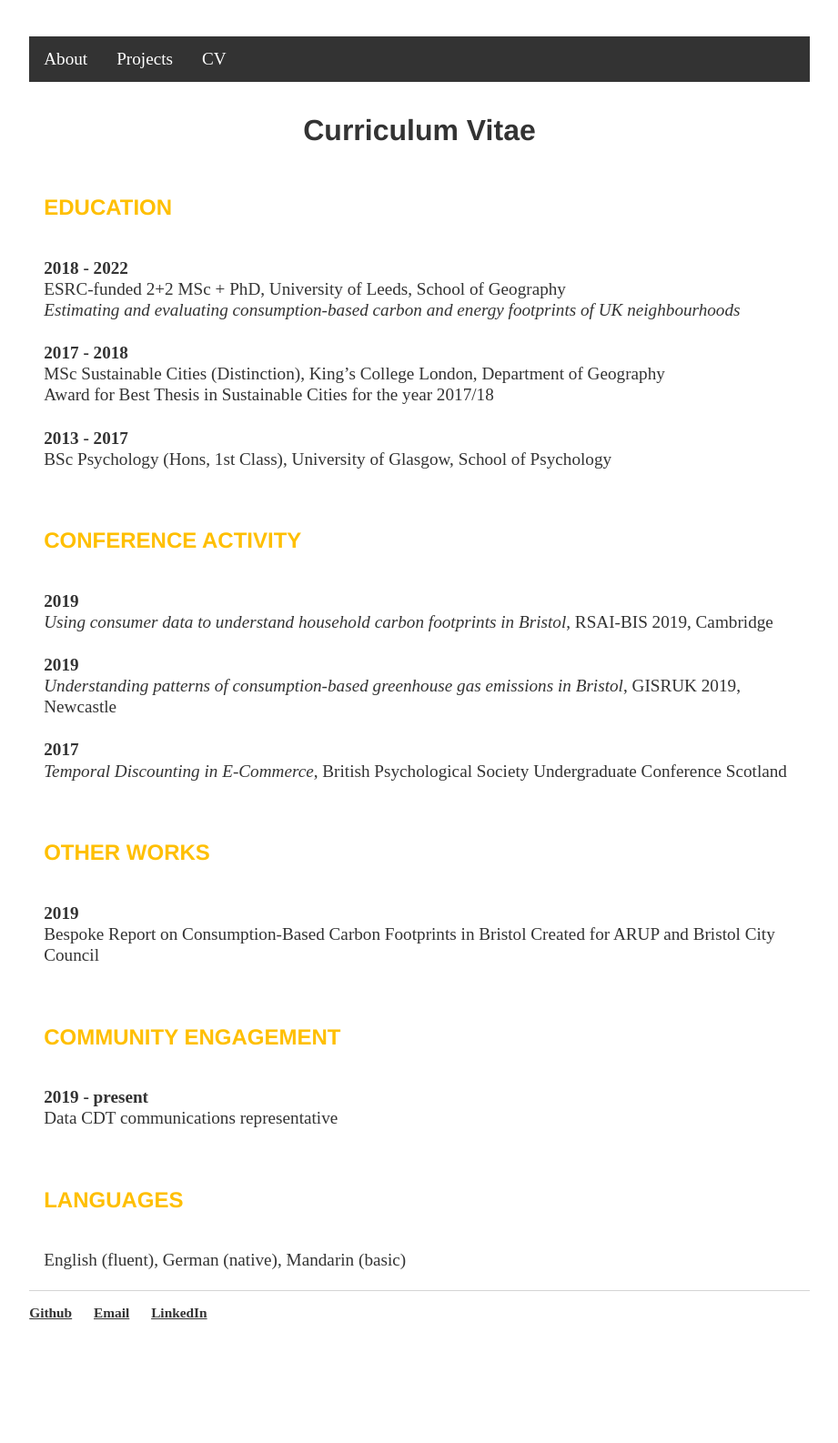
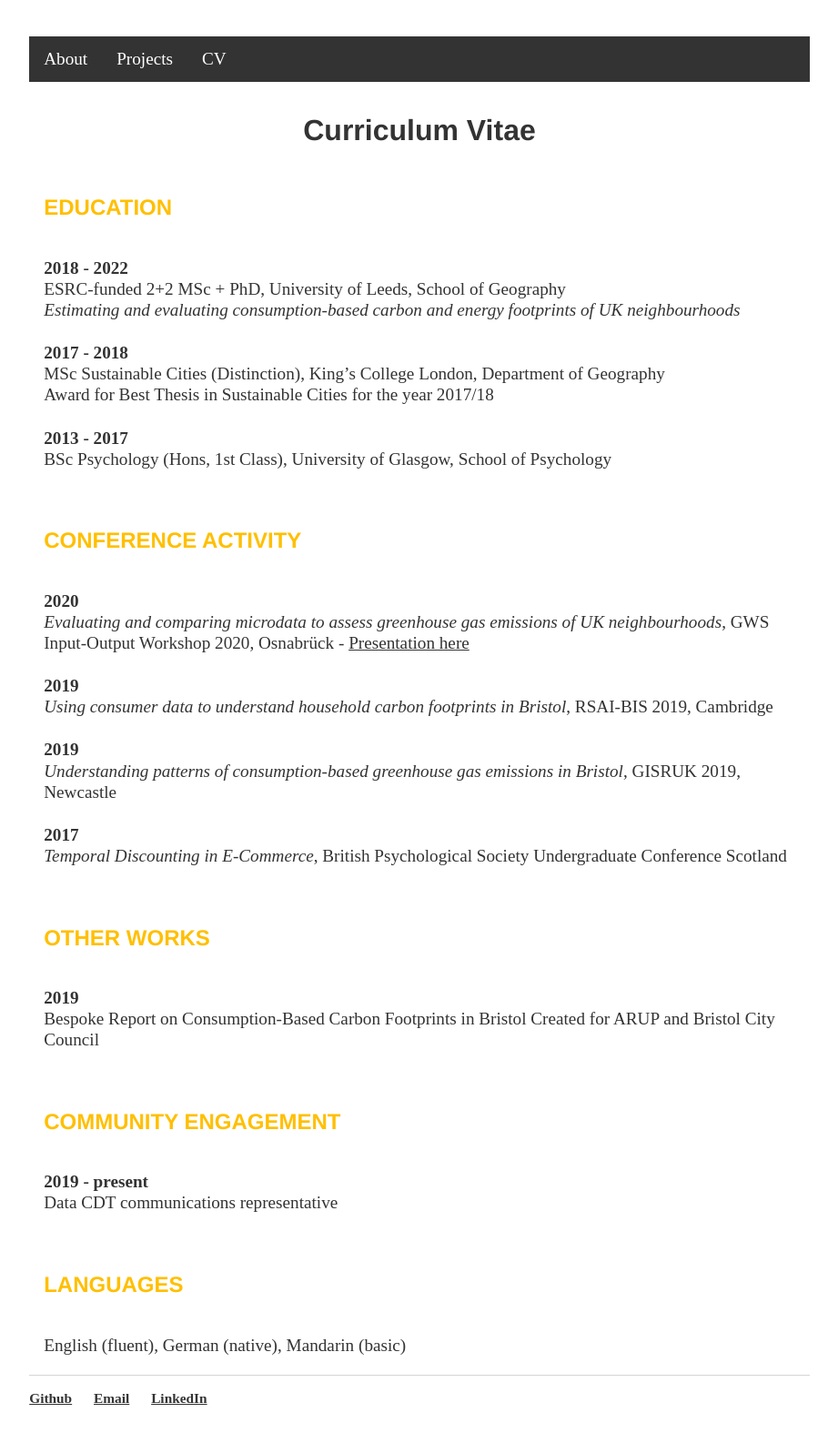
Before and after one commit to lena-kilian/lena-kilian.github.io, a Jekyll site: the page built from cv/index.md, in a window 1280 px wide. Shown: the whole page at 91% size, without its empty margins (179-1100 px from the left). Built offline with Jekyll 4.4.1, drawn with Linux system fonts in a browser that asks for light colours; our own code applies the rules of GitHub Pages for plain Markdown files; before the commit the page ends 1492 px from its top, so only the background shows below that.

Commit message:
Update index.md

```diff
--- a/cv/index.md
+++ b/cv/index.md
@@ -16,6 +16,9 @@ BSc Psychology (Hons, 1st Class), University of Glasgow, School of Psychology
 |
 
 ### CONFERENCE ACTIVITY
+
+**2020**<br/>
+*Evaluating and comparing microdata to assess greenhouse gas emissions of UK neighbourhoods*, GWS Input-Output Workshop 2020, Osnabrück - [Presentation here](https://www.gws-os.com/downloads/ioworkshop/IO-Workshop-2020_Kilian_ppt.pdf)
 
 **2019**<br/>
 *Using consumer data to understand household carbon footprints in Bristol*, RSAI-BIS 2019, Cambridge
```
